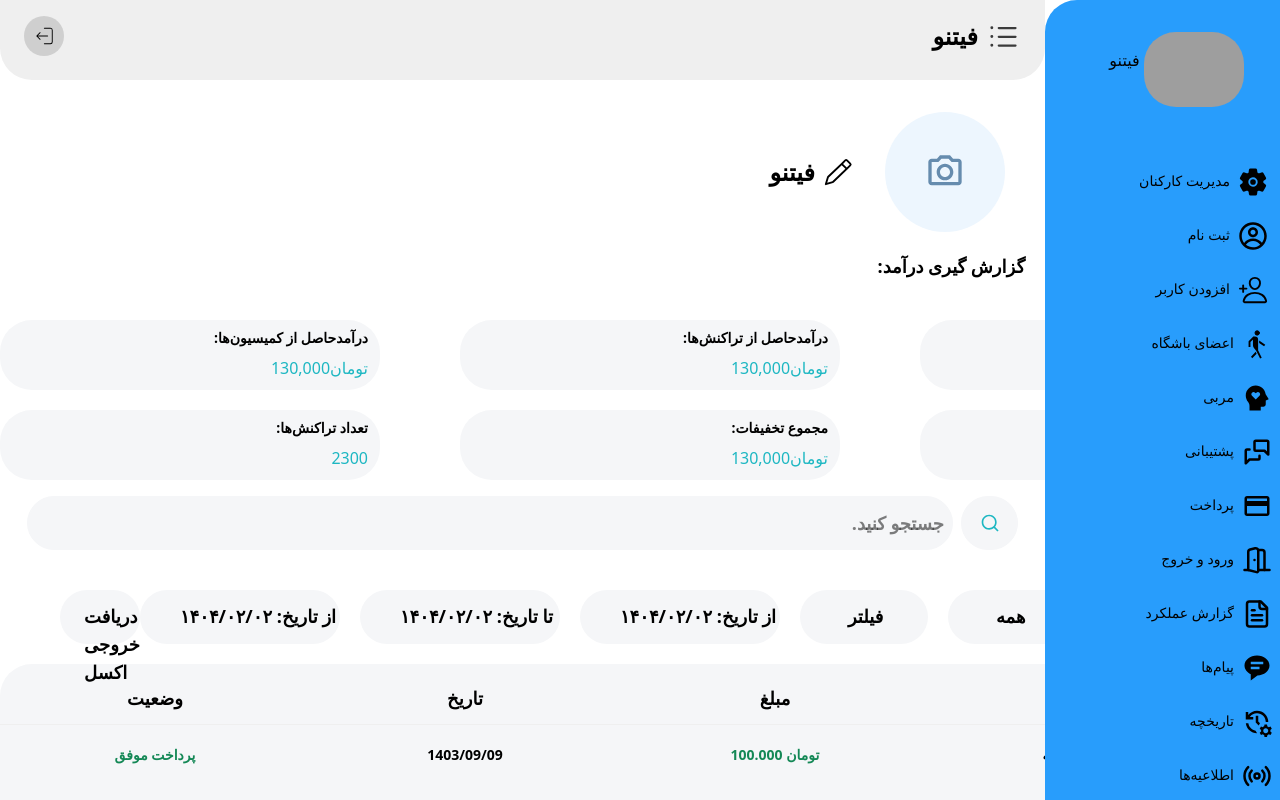
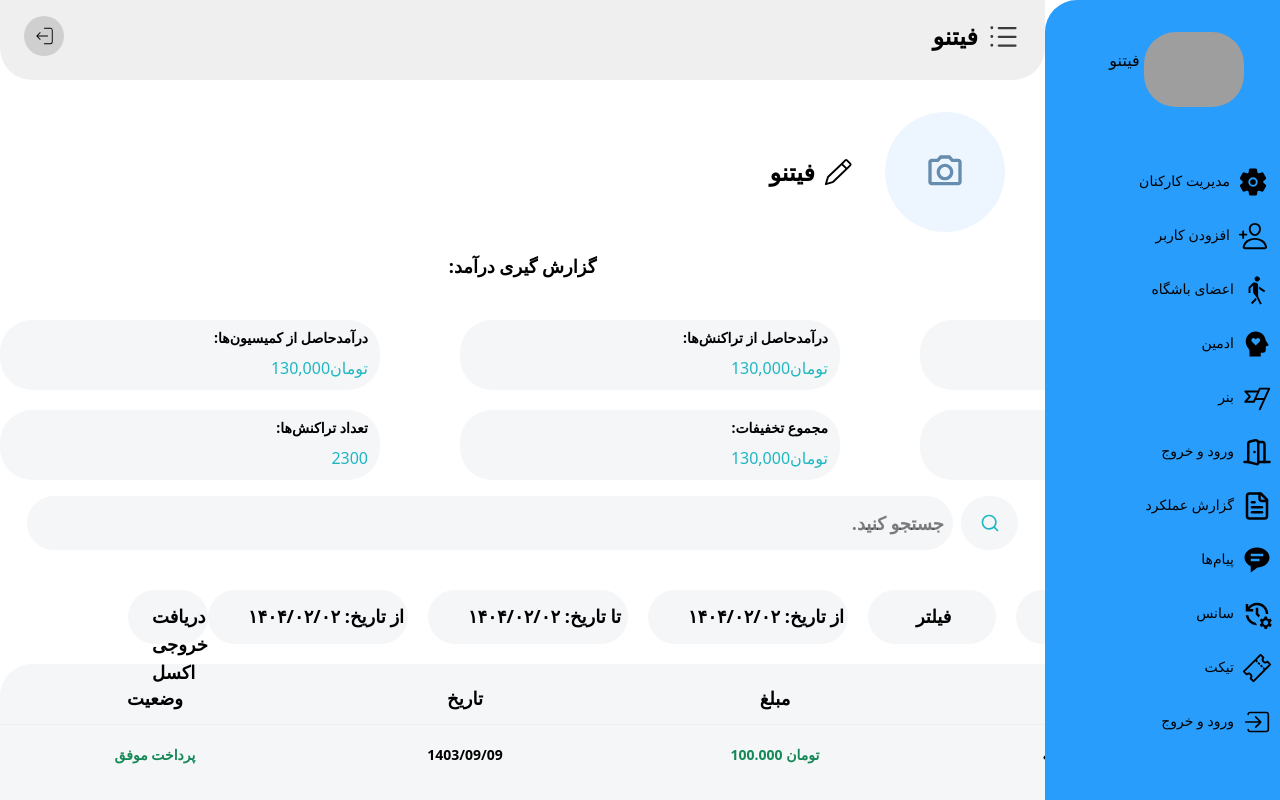
Before and after one commit to mobinaShahbazi83/gymapp, a Next.js app: page /gym/performancereport in a window 1280 px wide. Shown: the top 800 px of the page. Built offline with nearby package versions, Linux system fonts and the light colour scheme; grey boxes are pictures that could not be loaded.

Commit message:
Gym Panel Sidebar Update

```diff
--- a/components/layout/gym/Sidebar.jsx
+++ b/components/layout/gym/Sidebar.jsx
@@ -3,14 +3,14 @@ import { CgProfile } from "react-icons/cg";
 import { IoPersonAddOutline } from "react-icons/io5";
 import { IoWalkSharp } from "react-icons/io5";
 import { RiMentalHealthFill } from "react-icons/ri";
-import { TbMessages } from "react-icons/tb";
-import { MdPayment } from "react-icons/md";
+import { PiFlagBannerFold } from "react-icons/pi";
 import { LuDoorOpen } from "react-icons/lu";
 import { LuFileText } from "react-icons/lu";
 import { BiSolidMessageRoundedDetail } from "react-icons/bi";
 import { MdManageHistory } from "react-icons/md";
-import { FiRadio } from "react-icons/fi";
+import { IoIosLogIn } from "react-icons/io";
 import { IoLogOutOutline } from "react-icons/io5";
+import { IoTicketOutline } from "react-icons/io5";
 
 function Sidebar() {
   return (
@@ -27,10 +27,10 @@ function Sidebar() {
           <p className="!font-normal text-sm mt-1">مدیریت کارکنان</p>
           <IoSettings className="w-[30px] h-[30px]" />
         </div>
-         <div className="flex  justify-end mt-6 gap-2 mr-3 ">
+         {/* <div className="flex  justify-end mt-6 gap-2 mr-3 ">
           <p className="!font-normal text-sm mt-1">ثبت نام</p>
           <CgProfile className="w-[30px] h-[30px]" />
-        </div>
+        </div> */}
         <div className="flex  justify-end mt-6 gap-2 mr-3 ">
           <p className="!font-normal text-sm mt-1">افزودن کاربر</p>
           <IoPersonAddOutline  className="w-[30px] h-[30px]" />
@@ -40,16 +40,13 @@ function Sidebar() {
           <IoWalkSharp  className="w-[30px] h-[30px]" />
       </div>
        <div className="flex  justify-end mt-6 gap-2 mr-2 ">
-          <p className="!font-normal text-sm mt-1">مربی</p>
+          <p className="!font-normal text-sm mt-1">ادمین</p>
           <RiMentalHealthFill   className="w-[30px] h-[30px]" />
       </div>
+
       <div className="flex  justify-end mt-6 gap-2 mr-2 ">
-          <p className="!font-normal text-sm mt-1">پشتیبانی</p>
-          <TbMessages   className="w-[30px] h-[30px]" />
-      </div>
-      <div className="flex  justify-end mt-6 gap-2 mr-2 ">
-          <p className="!font-normal text-sm mt-1">پرداخت</p>
-          <MdPayment    className="w-[30px] h-[30px]" />
+          <p className="!font-normal text-sm mt-1">بنر</p>
+          <PiFlagBannerFold     className="w-[30px] h-[30px]" />
       </div>
       <div className="flex  justify-end mt-6 gap-2 mr-2 ">
           <p className="!font-normal text-sm mt-1">ورود و خروج</p>
@@ -64,12 +61,16 @@ function Sidebar() {
           <BiSolidMessageRoundedDetail      className="w-[30px] h-[30px]" />
       </div>
        <div className="flex  justify-end mt-6 gap-2 mr-2 ">
-          <p className="!font-normal text-sm mt-1">تاریخچه</p>
+          <p className="!font-normal text-sm mt-1">سانس</p>
           <MdManageHistory      className="w-[30px] h-[30px]" />
       </div>
+       <div className="flex  justify-end mt-6 gap-2 mr-2 ">
+          <p className="!font-normal text-sm mt-1">تیکت</p>
+          <IoTicketOutline       className="w-[30px] h-[30px]" />
+      </div>
       <div className="flex  justify-end mt-6 gap-2 mr-2 ">
-          <p className="!font-normal text-sm mt-1">اطلاعیه‌ها</p>
-          <FiRadio     className="w-[30px] h-[30px]" />
+          <p className="!font-normal text-sm mt-1">ورود و خروج</p>
+          <IoIosLogIn     className="w-[30px] h-[30px]" />
       </div>
       <div className="flex  justify-center mt-15 gap-2 ml-7">
           <h2 className="!font-normal text-base mt-4">خروج از حساب</h2>
--- a/pages/PerformancereportPage.jsx
+++ b/pages/PerformancereportPage.jsx
@@ -17,7 +17,7 @@ function PerformancereportPage() {
                     <MdOutlinePhotoCamera className="w-[40px] h-[40px] text-[#668CAE]" />
                 </div>
             </div>
-            <h2 className="!font-bold text-lg flex justify-end m-5">:گزارش گیری درآمد</h2>
+            <h2 className="!font-bold text-lg flex justify-center m-5">:گزارش گیری درآمد</h2>
             <div className="flex flex-col justify-end ">
                 <div className="flex justify-end mt-5 mx-auto gap-20 text-right">
                     <div className="w-[380px] h-[70px] bg-[#F5F6F8] rounded-4xl pt-2 pr-3">
@@ -63,10 +63,10 @@ function PerformancereportPage() {
                 </div>
             </div>
             <div className="flex justify-between items-center w-full px-15 mt-10">
-                <div className="w-[200px] h-[54px] bg-[#F5F6F8] rounded-4xl !font-semibold text-lg pt-3 pl-6">
+                <div className="w-[200px] h-[54px] bg-[#F5F6F8] rounded-4xl !font-semibold text-lg pt-3 pl-6 ml-17">
                     دریافت خروجی اکسل
                 </div>
-                <div className="flex justify-end gap-5">
+                <div className="flex justify-end gap-5 mr-15">
 
                     <div className="w-[200px] h-[54px] bg-[#F5F6F8] rounded-4xl !font-semibold text-lg pt-3 pl-10">
                         از تاریخ: ۱۴۰۴/۰۲/۰۲
```
